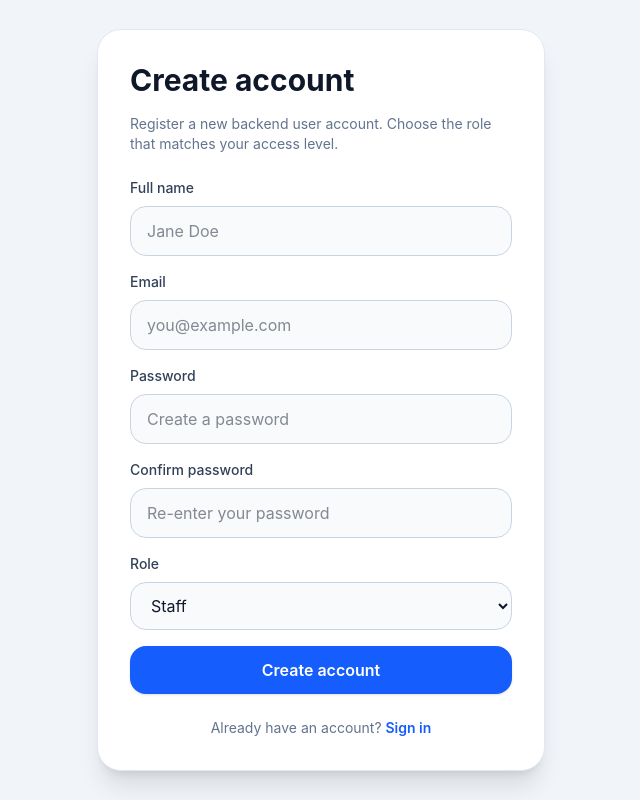
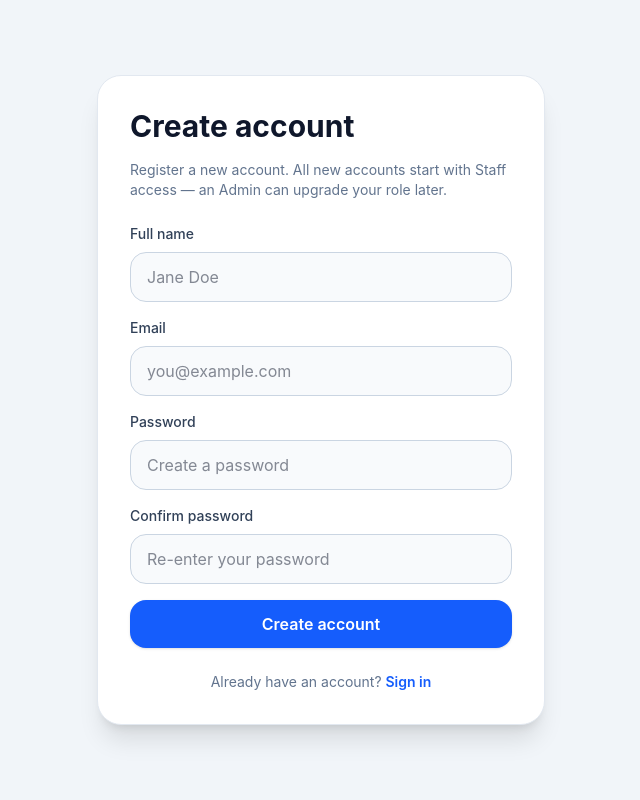
Before and after one commit to caziiz/Car_Rental_System_Frontend, a React (Vite) app: page /register in a window 1280 px wide. Shown: the whole page, without its empty margins (319-959 px from the left). Built offline with nearby package versions, Linux system fonts and the light colour scheme; no server answers.

Commit message:
Remove Admin option from self-registration, default all new accounts to Staff

```diff
--- a/src/Pages/Register.jsx
+++ b/src/Pages/Register.jsx
@@ -9,7 +9,6 @@ function Register() {
   const [email, setEmail] = useState("");
   const [password, setPassword] = useState("");
   const [confirmPassword, setConfirmPassword] = useState("");
-  const [role, setRole] = useState("Staff");
   const [error, setError] = useState("");
   const [success, setSuccess] = useState("");
   const [submitting, setSubmitting] = useState(false);
@@ -51,7 +50,7 @@ function Register() {
       fullName: fullName.trim(),
       email: email.trim(),
       password: password.trim(),
-      role,
+      role: "Staff",
     });
     setSubmitting(false);
 
@@ -73,7 +72,7 @@ function Register() {
       <div className="w-full max-w-md bg-white dark:bg-zinc-900 rounded-3xl shadow-xl border border-slate-200 dark:border-zinc-800 p-8">
         <h1 className="text-3xl font-bold text-slate-900 dark:text-white mb-4">Create account</h1>
         <p className="text-sm text-slate-500 dark:text-zinc-400 mb-6">
-          Register a new backend user account. Choose the role that matches your access level.
+          Register a new account. All new accounts start with Staff access — an Admin can upgrade your role later.
         </p>
 
         {error && <div className="mb-4 rounded-lg bg-red-100 text-red-700 px-4 py-3">{error}</div>}
@@ -124,18 +123,6 @@ function Register() {
             />
           </div>
 
-          <div>
-            <label className="block text-sm font-medium text-slate-700 dark:text-zinc-300">Role</label>
-            <select
-              value={role}
-              onChange={(e) => setRole(e.target.value)}
-              className="mt-2 w-full rounded-2xl border border-slate-300 bg-slate-50 px-4 py-3 text-slate-900 focus:border-blue-500 focus:outline-none focus:ring-2 focus:ring-blue-200 dark:border-zinc-700 dark:bg-zinc-800 dark:text-white"
-            >
-              <option value="Staff">Staff</option>
-              <option value="Admin">Admin</option>
-            </select>
-          </div>
-
           <button
             type="submit"
             disabled={submitting}
```
